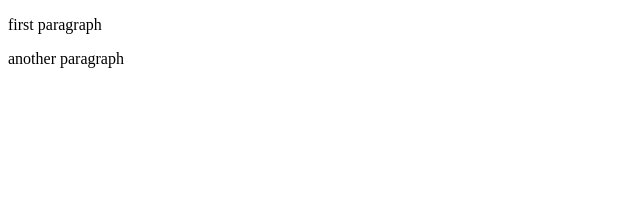
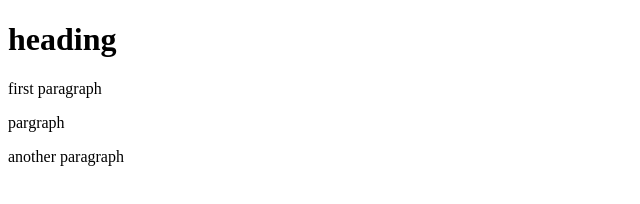
Before and after one commit to Hindkush/learning-git, a plain HTML site: page index.html in a window 1280 px wide. Shown: the whole page, without its empty margins (0-640 px from the left). Drawn offline with Linux system fonts and the light colour scheme.

Commit message:
Update index.html

```diff
--- a/index.html
+++ b/index.html
@@ -7,7 +7,12 @@
     <title>Document</title>
 </head>
 <body>
+<h1>heading</h1>
 <p>first paragraph</p>
+ <p>pargraph</p>
 <p>another paragraph</p>
+
+
+
 </body>
 </html>
```
